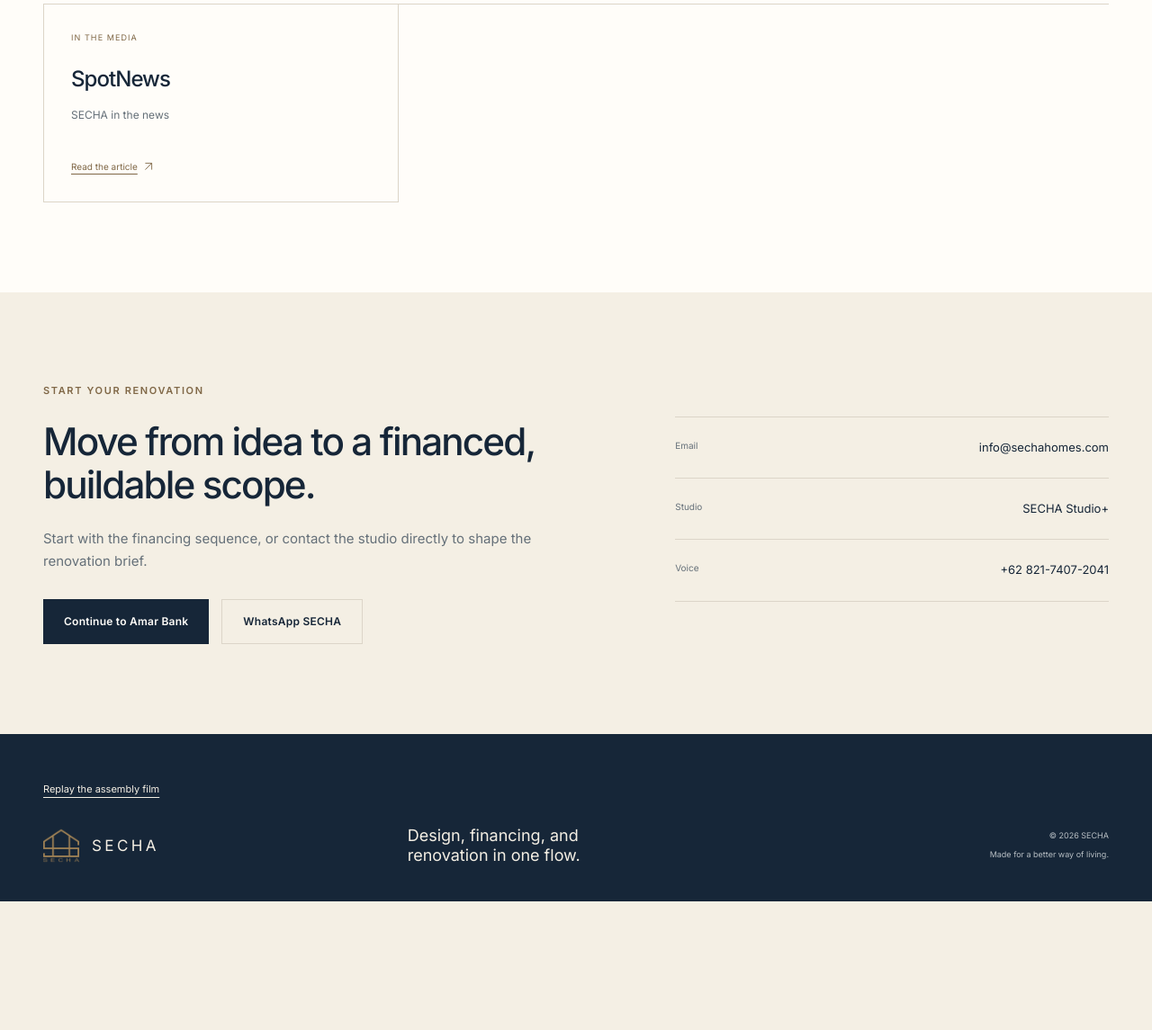
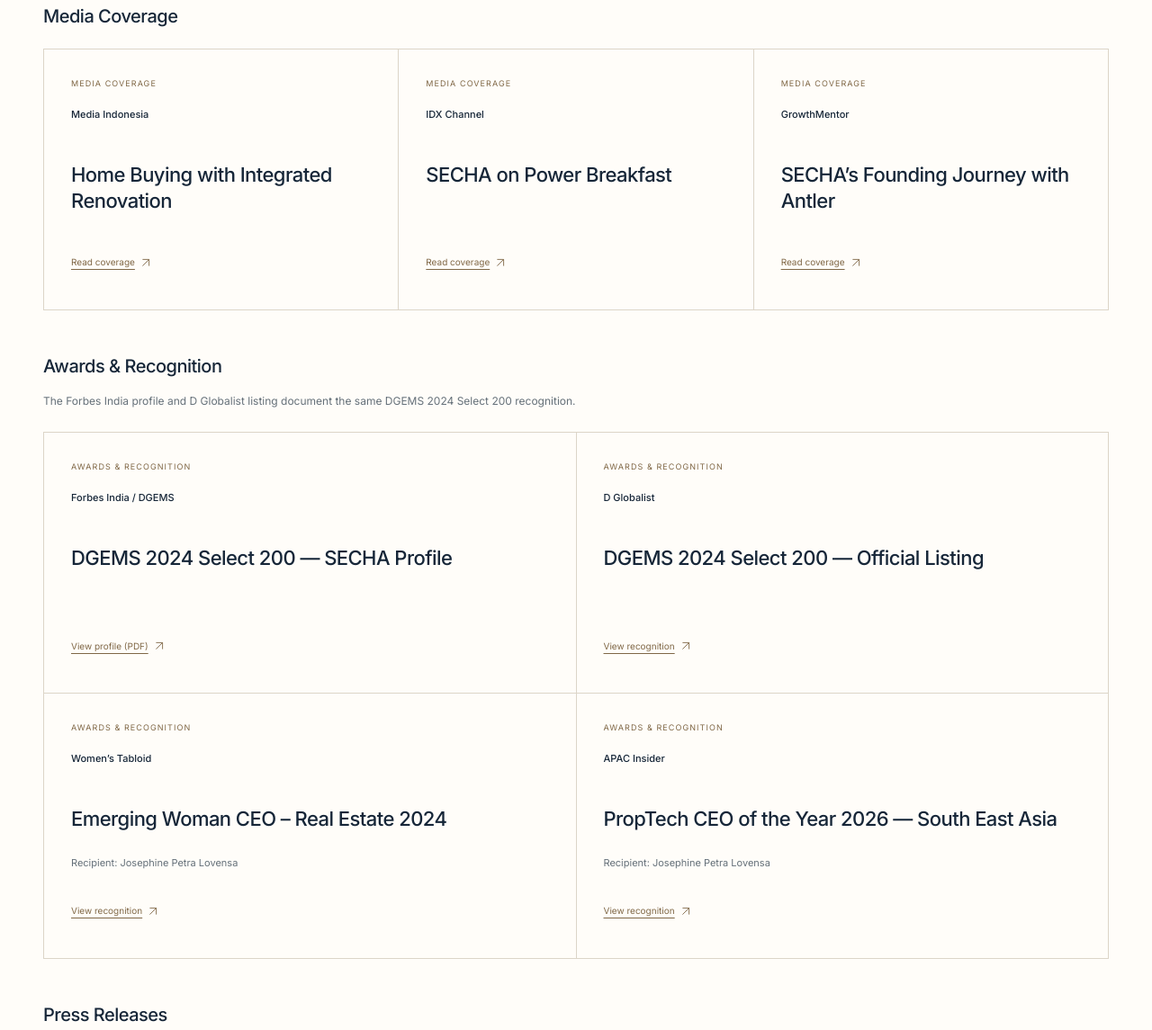
Before and after one commit to jplovensa/secha_group_website, a website with bundled scripts: page index.html in a window 1280 px wide. Shown: the part 7347-8492 px from the top of the page at 90% size. Before the commit the page ends 8349 px from the top, so only its background shows below. Built offline with nearby package versions, Linux system fonts and the light colour scheme.

Commit message:
Publish categorized media and recognition catalogue with precise attribution

```diff
--- a/assets/recognition-data.js
+++ b/assets/recognition-data.js
@@ -1,52 +1,97 @@
-/** Company-supplied leads, pending independent verification. Never publish as awards without evidence. */
+/** Owner-supplied publication labels and source URLs. No award-count totals are derived from links. */
+export const recognitionCategories = [
+  { id: "coverage", en: "Media Coverage", idLabel: "Liputan Media" },
+  {
+    id: "awards",
+    en: "Awards & Recognition",
+    idLabel: "Penghargaan & Pengakuan",
+  },
+  { id: "press", en: "Press Releases", idLabel: "Siaran Pers" },
+];
 export const recognition = [
   {
-    name: "SpotNews",
-    category: "In the media",
-    categoryId: "Dalam media",
-    title: "SECHA in the news",
-    titleId: "SECHA dalam berita",
-    status: "provided",
-    source: { url: "https://getspotnews.com/biz/1091", quote: null },
+    publisher: "Media Indonesia",
+    category: "coverage",
+    title: "Home Buying with Integrated Renovation",
+    titleId: "Pembelian Rumah dengan Renovasi Terintegrasi",
+    url: "https://mediaindonesia.com/weekend/608869/secha-home-tawarkan-solusi-jual-beli-rumah-dengan-integrasi-biaya-renovasi",
   },
   {
-    name: "Forbes India",
-    category: "Media recognition",
-    title: "Select 200",
-    titleId: "Select 200",
-    status: "pending",
-    source: null,
+    publisher: "IDX Channel",
+    category: "coverage",
+    title: "SECHA on Power Breakfast",
+    titleId: "SECHA di Power Breakfast",
+    url: "https://www.dailymotion.com/video/x96bpp8",
   },
   {
-    name: "Startup Studio Indonesia",
-    category: "Startup ecosystem",
-    title: "Startup Studio participation",
-    titleId: "Partisipasi Startup Studio",
-    status: "pending",
-    source: null,
+    publisher: "GrowthMentor",
+    category: "coverage",
+    title: "SECHA’s Founding Journey with Antler",
+    titleId: "Perjalanan Pendirian SECHA Bersama Antler",
+    url: "https://www.growthmentor.com/startup-accelerators/antler/secha-home/",
   },
   {
-    name: "Antler",
-    category: "Investment ecosystem",
-    title: "Backing from Antler",
-    titleId: "Dukungan Antler",
-    status: "pending",
-    source: null,
+    publisher: "Forbes India / DGEMS",
+    category: "awards",
+    title: "DGEMS 2024 Select 200 — SECHA Profile",
+    titleId: "DGEMS 2024 Select 200 — Profil SECHA",
+    url: "https://images.news18.com/ms/prod/forbesindia/Secha_Home_517672aee6.pdf",
+    type: "PDF",
+    recognitionId: "dgems-2024-select-200",
   },
   {
-    name: "Startupbootcamp",
-    category: "Startup ecosystem",
-    title: "Startupbootcamp recognition",
-    titleId: "Pengakuan Startupbootcamp",
-    status: "pending",
-    source: null,
+    publisher: "D Globalist",
+    category: "awards",
+    title: "DGEMS 2024 Select 200 — Official Listing",
+    titleId: "DGEMS 2024 Select 200 — Daftar Resmi",
+    url: "https://www.dglobalist.com/dgems-2024-s200-cohort?4311a1a2_page=4",
+    recognitionId: "dgems-2024-select-200",
   },
   {
-    name: "BonBillo",
-    category: "Startup ecosystem",
-    title: "BonBillo recognition",
-    titleId: "Pengakuan BonBillo",
-    status: "pending",
-    source: null,
+    publisher: "Women’s Tabloid",
+    category: "awards",
+    title: "Emerging Woman CEO – Real Estate 2024",
+    titleId: "Emerging Woman CEO – Real Estate 2024",
+    url: "https://awards.womenstabloid.com/awards/leadership-awards-2024/",
+    recognitionId: "womens-tabloid-2024",
+    recipient: "Josephine Petra Lovensa",
+  },
+  {
+    publisher: "APAC Insider",
+    category: "awards",
+    title: "PropTech CEO of the Year 2026 — South East Asia",
+    titleId: "PropTech CEO of the Year 2026 — South East Asia",
+    url: "https://apacinsider.digital/winners/secha/",
+    recognitionId: "apac-insider-2026",
+    recipient: "Josephine Petra Lovensa",
+  },
+  {
+    publisher: "Suara.com",
+    category: "press",
+    title: "Introducing SECHA’s Integrated Home-Renovation Model",
+    titleId: "Memperkenalkan Model Rumah-Renovasi Terintegrasi SECHA",
+    url: "https://www.suara.com/pressrelease/2023/08/28/170500/inovasi-bidang-properti-jual-beli-rumah-dengan-integrasi-biaya-renovasi-jadi-andalan-secha-home",
+  },
+  {
+    publisher: "Rapport Philippines",
+    category: "press",
+    title: "SECHA’s Consumer-Centric Real Estate Innovation",
+    titleId: "Inovasi Properti SECHA yang Berpusat pada Konsumen",
+    url: "https://rapportph.com/secha-home-pioneering-consumer-centric-innovation-in-real-estate/",
+  },
+  {
+    publisher: "VRITIMES",
+    category: "press",
+    title: "SECHA Announces DGEMS 2024 Selection",
+    titleId: "SECHA Mengumumkan Seleksi DGEMS 2024",
+    url: "https://www.vritimes.com/sg/articles/cd259c7c-1953-11ee-9f62-0a58a9feac02/dbba16c6-bc4d-11ef-82fa-0a58a9feac02",
+    recognitionId: "dgems-2024-select-200",
+  },
+  {
+    publisher: "Temasek Post",
+    category: "press",
+    title: "SECHA and Fjäll Group Launch GreenShift",
+    titleId: "SECHA dan Fjäll Group Meluncurkan GreenShift",
+    url: "https://www.temasekpost.com/posts/regional-proptech-disruptors-secha-and-fjall-group-launch-greenshift-slashing-housing-delivery-from-540-to-45-days",
   },
 ];
--- a/assets/recognition.js
+++ b/assets/recognition.js
@@ -1,85 +1,116 @@
-import { recognition } from "./recognition-data.js";
-/** Pending entries are shown only by an explicit call from the local design QA preview. */
-export function renderRecognition({ preview = false } = {}) {
-  const section = document.querySelector("#recognition");
-  const grid = document.querySelector("#recognition-cards");
-  const entries = recognition.filter(
-    (item) =>
-      preview ||
-      (item.status === "provided" && item.source?.url) ||
-      (item.status === "verified" && item.source?.url && item.source?.quote),
-  );
-  section.hidden = !entries.length;
-  grid.replaceChildren();
-  for (const entry of entries) {
-    const card = document.createElement("article");
-    card.className = "recognition-card";
-    const category = document.createElement("p");
-    category.className = "recognition-category";
+import { recognition, recognitionCategories } from "./recognition-data.js";
+function bilingual(element, en, id) {
   for (const [language, value] of [
-      ["en", entry.category],
-      ["id", entry.categoryId || entry.category],
-    ]) {
-      const label = document.createElement("span");
-      label.className = `lang-${language}`;
-      label.textContent = value;
-      category.append(label);
-    }
-    const name = document.createElement("h3");
-    name.textContent = entry.name;
-    const title = document.createElement("p");
-    title.className = "recognition-title";
-    for (const [language, value] of [
-      ["en", entry.title],
-      ["id", entry.titleId],
+    ["en", en],
+    ["id", id],
   ]) {
     const span = document.createElement("span");
     span.className = `lang-${language}`;
     span.textContent = value;
-      title.append(span);
+    element.append(span);
   }
-    card.append(category, name, title);
-    if (entry.status === "verified" || entry.status === "provided") {
-      const link = document.createElement("a");
-      link.href = entry.source.url;
-      link.target = "_blank";
-      link.rel = "noopener";
-      for (const [language, value] of [
-        [
-          "en",
-          entry.status === "provided" ? "Read the article" : "Read the source",
-        ],
-        ["id", entry.status === "provided" ? "Baca artikel" : "Baca sumber"],
-      ]) {
-        const label = document.createElement("span");
-        label.className = `lang-${language}`;
-        label.textContent = value;
-        link.append(label);
+  return element;
 }
-      const icon = document.createElementNS(
-        "http://www.w3.org/2000/svg",
-        "svg",
-      );
+function arrow() {
+  const icon = document.createElementNS("http://www.w3.org/2000/svg", "svg");
   icon.setAttribute("viewBox", "0 0 20 20");
   icon.setAttribute("width", "12");
   icon.setAttribute("height", "12");
   icon.setAttribute("aria-hidden", "true");
-      const path = document.createElementNS(
-        "http://www.w3.org/2000/svg",
-        "path",
-      );
+  const path = document.createElementNS("http://www.w3.org/2000/svg", "path");
   path.setAttribute("d", "M4 16 16 4M4 4h12v12");
   path.setAttribute("fill", "none");
   path.setAttribute("stroke", "currentColor");
   path.setAttribute("stroke-width", "1.5");
   icon.append(path);
-      link.append(icon);
+  return icon;
+}
+export function renderRecognition() {
+  const section = document.querySelector("#recognition"),
+    container = document.querySelector("#recognition-cards");
+  section.hidden = !recognition.length;
+  container.replaceChildren();
+  for (const category of recognitionCategories) {
+    const group = document.createElement("section");
+    group.className = "recognition-group";
+    group.setAttribute("aria-labelledby", `recognition-${category.id}`);
+    const heading = bilingual(
+      document.createElement("h3"),
+      category.en,
+      category.idLabel,
+    );
+    heading.id = `recognition-${category.id}`;
+    heading.className = "recognition-group-heading";
+    group.append(heading);
+    if (category.id === "awards") {
+      const note = bilingual(
+        document.createElement("p"),
+        "The Forbes India profile and D Globalist listing document the same DGEMS 2024 Select 200 recognition.",
+        "Profil Forbes India dan daftar D Globalist mendokumentasikan pengakuan DGEMS 2024 Select 200 yang sama.",
+      );
+      note.className = "recognition-group-note";
+      group.append(note);
+    }
+    const grid = document.createElement("div");
+    grid.className = "recognition-grid";
+    for (const entry of recognition.filter((e) => e.category === category.id)) {
+      const card = document.createElement("article");
+      card.className = "recognition-card";
+      if (entry.recognitionId) card.dataset.recognitionId = entry.recognitionId;
+      const badge = bilingual(
+        document.createElement("p"),
+        category.en,
+        category.idLabel,
+      );
+      badge.className = "recognition-category";
+      const publisher = document.createElement("p");
+      publisher.className = "recognition-publisher";
+      publisher.textContent = entry.publisher;
+      const title = bilingual(
+        document.createElement("h4"),
+        entry.title,
+        entry.titleId,
+      );
+      card.append(badge, publisher, title);
+      if (entry.recipient) {
+        const recipient = bilingual(
+          document.createElement("p"),
+          `Recipient: ${entry.recipient}`,
+          `Penerima: ${entry.recipient}`,
+        );
+        recipient.className = "recognition-recipient";
+        card.append(recipient);
+      }
+      const link = document.createElement("a");
+      link.href = entry.url;
+      link.target = "_blank";
+      link.rel = "noopener noreferrer";
+      const en =
+        entry.type === "PDF"
+          ? "View profile (PDF)"
+          : category.id === "press"
+            ? "Read press release"
+            : category.id === "awards"
+              ? "View recognition"
+              : "Read coverage";
+      const id =
+        entry.type === "PDF"
+          ? "Lihat profil (PDF)"
+          : category.id === "press"
+            ? "Baca siaran pers"
+            : category.id === "awards"
+              ? "Lihat pengakuan"
+              : "Baca liputan";
+      bilingual(link, en, id);
+      link.append(arrow());
+      link.setAttribute(
+        "aria-label",
+        `${entry.title} — ${entry.publisher}${entry.type === "PDF" ? " (PDF)" : ""}`,
+      );
       card.append(link);
-    } else {
-      const note = document.createElement("small");
-      note.textContent = "Design preview · claim awaiting verification";
-      card.append(note);
-    }
       grid.append(card);
     }
+    group.append(grid);
+    container.append(group);
   }
+}
--- a/assets/styles.css
+++ b/assets/styles.css
@@ -1570,7 +1570,7 @@ body.intro-open {
   color: var(--bronze);
   margin-bottom: 25px;
 }
-.recognition-card h3 {
+.recognition-card h4 {
   font-size: 24px;
   font-weight: 500;
   letter-spacing: -0.04em;
@@ -2172,3 +2172,69 @@ body.intro-open {
     padding: 18px 0;
   }
 }
+
+.recognition-group + .recognition-group {
+  margin-top: 48px;
+}
+.recognition-group-heading {
+  font-size: 20px;
+  line-height: 1.4;
+  font-weight: 500;
+  letter-spacing: -0.025em;
+  margin-bottom: 22px;
+}
+.recognition-group-note {
+  font-size: 12px;
+  line-height: 1.8;
+  color: var(--muted);
+  max-width: 760px;
+  margin: -8px 0 24px;
+}
+.recognition-publisher {
+  font-size: 11px;
+  font-weight: 500;
+  color: var(--ink);
+  line-height: 1.6;
+  margin-bottom: 14px;
+}
+.recognition-card h4 {
+  font-size: 22px;
+  line-height: 1.35;
+  letter-spacing: -0.025em;
+  margin-bottom: 24px;
+}
+.recognition-card {
+  min-height: 290px;
+}
+.recognition-recipient {
+  font-size: 11px;
+  color: var(--muted);
+  line-height: 1.7;
+  margin-bottom: 22px;
+}
+.recognition-card a {
+  min-height: 44px;
+  line-height: 1.5;
+}
+.recognition-card .recognition-category {
+  margin-bottom: 18px;
+  line-height: 1.8;
+}
+.recognition-card :focus-visible {
+  outline: 2px solid var(--bronze);
+  outline-offset: 4px;
+}
+@media (max-width: 480px) {
+  .recognition-card {
+    min-height: 250px;
+  }
+  .recognition-group + .recognition-group {
+    margin-top: 36px;
+  }
+}
+@media (min-width: 801px) {
+  .recognition-group[aria-labelledby="recognition-awards"] .recognition-grid,
+  .recognition-group[aria-labelledby="recognition-press"] .recognition-grid {
+    grid-template-columns: repeat(2, minmax(0, 1fr));
+  }
+}
--- a/index.html
+++ b/index.html
@@ -1203,7 +1203,7 @@
               >Percakapan lebih luas.<br />Rumah lebih baik.</span
             >
           </h2>
-          <div id="recognition-cards" class="recognition-grid"></div>
+          <div id="recognition-cards" class="recognition-groups"></div>
         </div>
       </section>
 
```
Also changed, not shown: design-qa.md (+6 -0 lines), research/recognition.md (+11 -13 lines), README.md. Lines whose indentation alone changed are shown as unchanged.
